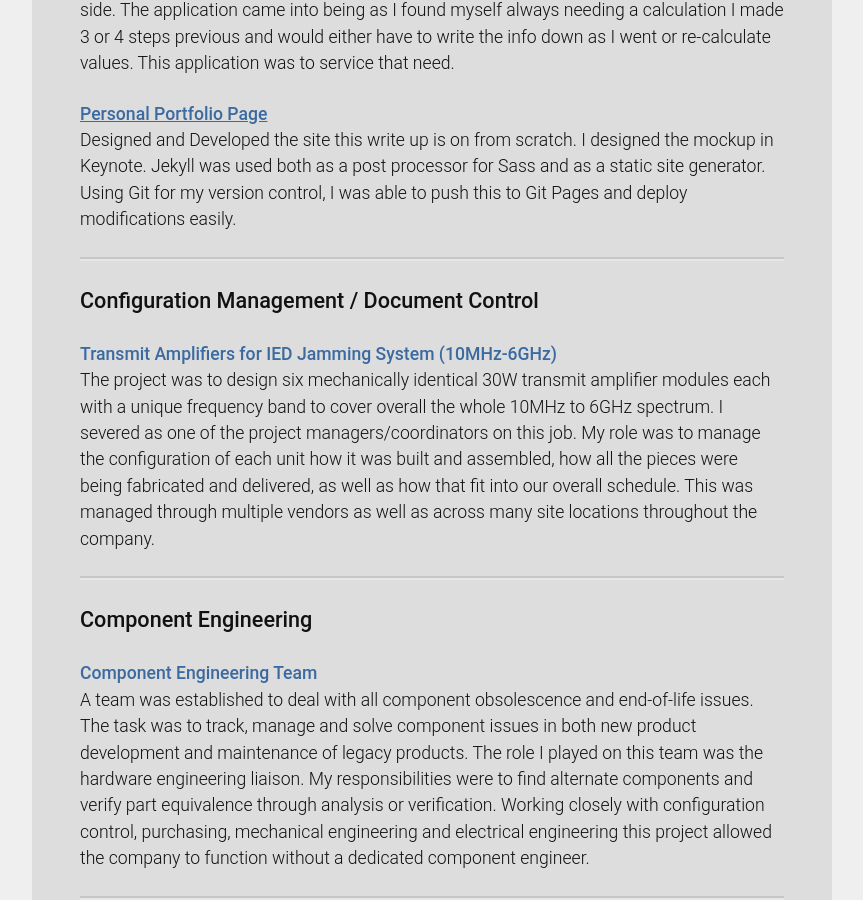
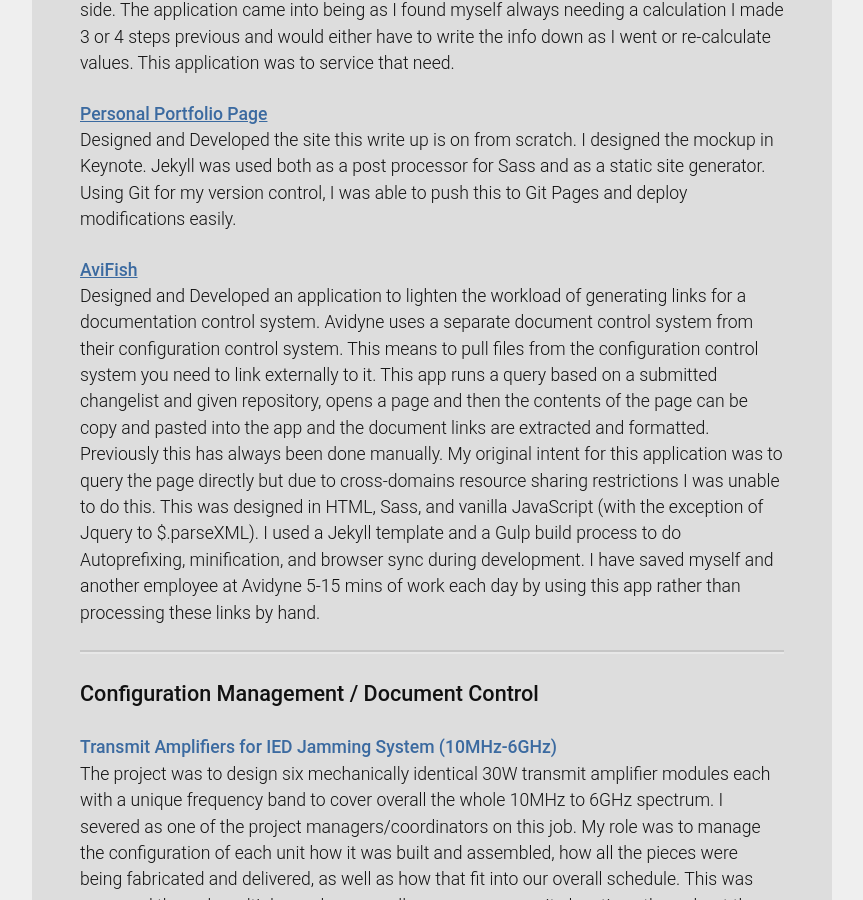
Before and after one commit to Skiitr/skiitr.github.io, a Jekyll site: the page built from projects.md, in a window 1280 px wide and 900 px high, scrolled down 3346 px. Shown: the whole window, without its empty margins (208-1071 px from the left). Built offline with Jekyll 4.4.1, drawn with Linux system fonts in a browser that asks for light colours.

Commit message:
Added Avifish project

```diff
--- a/_includes/head.html
+++ b/_includes/head.html
@@ -8,7 +8,7 @@
 
   <meta property="og:title" content="{{ site.titleExtended }}" />
   <meta property="og:type" content="website" />
-  <meta property="og:url" content="{{ site.url }}{{ page.url }}"" />
+  <meta property="og:url" content="{{ site.url }}{{ page.url }}" />
   <meta property="og:image" content="" />
 
   <link href='https://fonts.googleapis.com/css?family=Raleway:300,400,500,600' rel='stylesheet' type='text/css'>
--- a/projects.md
+++ b/projects.md
@@ -57,6 +57,9 @@ A simple web application whose purpose is to be both a simple calculator and a l
 ### [Personal Portfolio Page](http://dangallagher.xyz)
 Designed and Developed the site this write up is on from scratch. I designed the mockup in Keynote. Jekyll was used both as a post processor for Sass and as a static site generator. Using Git for my version control, I was able to push this to Git Pages and deploy modifications easily.
 
+### [AviFish](http://slylion.com/avifish)
+Designed and Developed an application to lighten the workload of generating links for a documentation control system. Avidyne uses a separate document control system from their configuration control system. This means to pull files from the configuration control system you need to link externally to it. This app runs a query based on a submitted changelist and given repository, opens a page and then the contents of the page can be copy and pasted into the app and the document links are extracted and formatted. Previously this has always been done manually. My original intent for this application was to query the page directly but due to cross-domains resource sharing restrictions I was unable to do this. This was designed in HTML, Sass, and vanilla JavaScript (with the exception of Jquery to $.parseXML). I used a Jekyll template and a Gulp build process to do Autoprefixing, minification, and browser sync during development. I have saved myself and another employee at Avidyne 5-15 mins of work each day by using this app rather than processing these links by hand.
+
 <hr />
 
 
```
